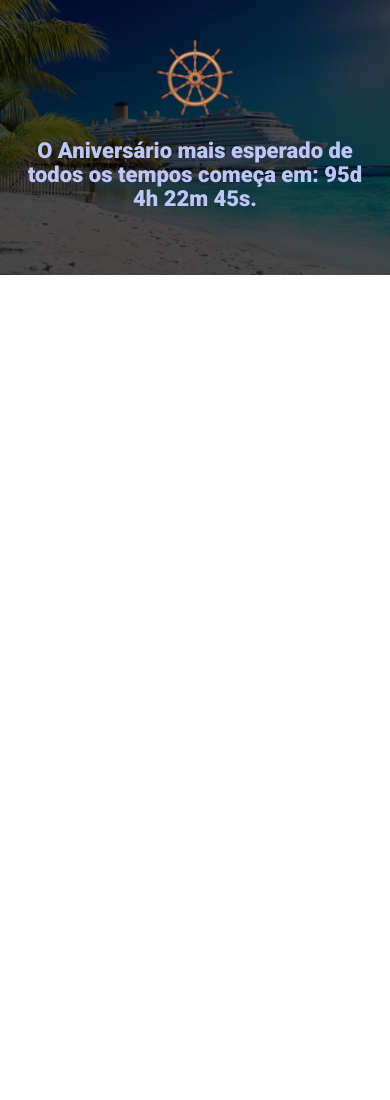
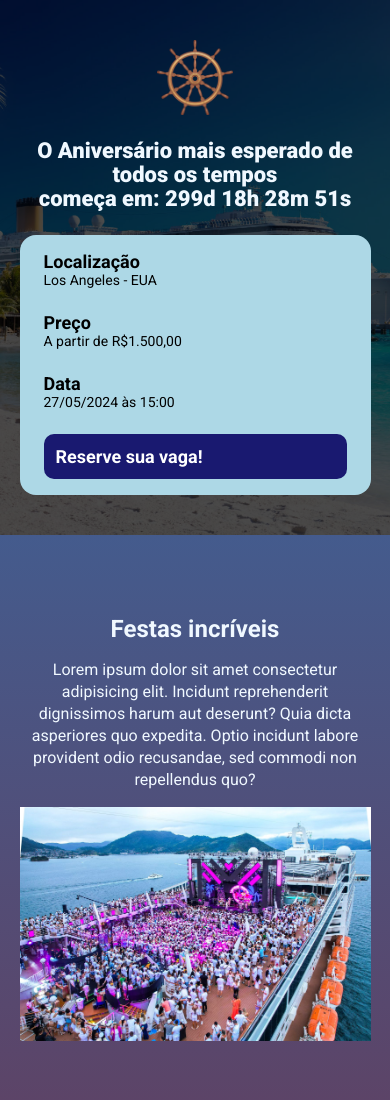
Before and after one commit to carlosevhs/evento_aniversario, a website built with Parcel: page src/index.html in a window 390 px wide. Shown: the top 1100 px of the page. Before the commit the page ends 844 px from the top, so only its background shows below. Built offline with nearby package versions, Linux system fonts and the light colour scheme.

Commit message:
criando a contagem regressiva

```diff
--- a/package.json
+++ b/package.json
@@ -2,9 +2,9 @@
   "name": "modulo-22-parcel-evento-ficticio",
   "version": "1.0.0",
   "description": "",
-  "main": "index.js",
   "scripts": {
     "dev": "parcel src/index.html src/styles/main.scss src/scripts/main.js",
+    "build": "parcel build src/index.html",
     "test": "echo \"Error: no test specified\" && exit 1"
   },
   "keywords": [],
--- a/src/index.html
+++ b/src/index.html
@@ -8,16 +8,75 @@
     <link rel="preconnect" href="https://fonts.gstatic.com" crossorigin>
     <link href="https://fonts.googleapis.com/css2?family=Lobster&family=Roboto:wght@400;700;900&display=swap" rel="stylesheet">
     <link rel="stylesheet" href="styles/main.scss">
+    <link rel="stylesheet" href="https://unpkg.com/aos@next/dist/aos.css" />
+
 </head>
 <body>
     <header class="hero">
         <div class="container">
             <img class="hero__logo" src="/src/images/leme.jpg" alt="leme">
             <p class="hero__text">
-                O Aniversário mais esperado de todos os tempos começa em: 95d 4h 22m 45s.
+                O Aniversário mais esperado de todos os tempos <br /><span id="contador"></span>
             </p>
+            <div class="infos-bar">
+                <ul class="infos-bar__infos">
+                    <li class="infos-bar__infos__item">
+                        <b>Localização</b>
+                        Los Angeles - EUA
+                    </li>
+                    <li class="infos-bar__infos__item">
+                        <b>Preço</b>
+                        A partir de R$1.500,00
+                    </li>
+                    <li class="infos-bar__infos__item">
+                        <b>Data</b>
+                        27/05/2024 às 15:00
+                    </li>
+                </ul>
+                <a class="button button--primary" href="#">
+                    Reserve sua vaga!
+                </a>
+            </div>
         </div>
     </header>
+
+    <section class="party party--festas">
+        <div class="container" data-aos="fade-right">
+            <div class="party__details">
+                <h2 class="party__details__title">Festas incríveis</h2>
+                <p class="party__details__description">
+                    Lorem ipsum dolor sit amet consectetur adipisicing elit. Incidunt reprehenderit dignissimos harum aut deserunt? Quia dicta asperiores quo expedita. Optio incidunt labore provident odio recusandae, sed commodi non repellendus quo?
+                </p>
+            </div>
+            <img class="party__image" src="./images/festa.jpg" alt="festa no cruzeiro">
+        </div>
+    </section>
+    <section class="party party--comida party--image-left">
+        <div class="container" data-aos="fade-left">
+            <div class="party__details">
+                <h2 class="party__details__title">Comida liberada 24 horas por dia</h2>
+                <p class="party__details__description">
+                    Lorem ipsum dolor sit amet consectetur adipisicing elit. Incidunt reprehenderit dignissimos harum aut deserunt? Quia dicta asperiores quo expedita. Optio incidunt labore provident odio recusandae, sed commodi non repellendus quo?
+                </p>
+            </div>
+            <img class="party__image" src="./images/cafe-da-manha.jpg" alt="festa no cruzeiro">
+        </div>
+    </section>
+    <section class="party party--bebida ">
+        <div class="container" data-aos="fade-right">
+            <div class="party__details">
+                <h2 class="party__details__title">As bebidas também estão inclusas</h2>
+                <p class="party__details__description">
+                    Lorem ipsum dolor sit amet consectetur adipisicing elit. Incidunt reprehenderit dignissimos harum aut deserunt? Quia dicta asperiores quo expedita. Optio incidunt labore provident odio recusandae, sed commodi non repellendus quo?
+                </p>
+            </div>
+            <img class="party__image" src="./images/bebidas.jpg" alt="festa no cruzeiro">
+        </div>
+    </section>
+
+
+
+    <script src="https://unpkg.com/aos@next/dist/aos.js"></script>
     <script src="scripts/main.js"></script>
 </body>
 
--- a/src/scripts/main.js
+++ b/src/scripts/main.js
@@ -1 +1,28 @@
-console.log("ola mundo");
+AOS.init();
+
+const dataDoEvento = new Date ("May 27, 2024 15:00:00");
+const timeStampDoEvento = dataDoEvento.getTime();
+
+const contaAsHoras = setInterval(function(){
+    const agora = new Date();
+    const timeStampAtual = agora.getTime();
+
+    const distanciaAteOEvento = timeStampDoEvento - timeStampAtual;
+
+    const diaEmMs = 1000 * 60 * 60 * 24 ;
+    const horaEmMs = 1000 * 60 * 60 ;
+    const minEmMs = 1000 * 60 ;
+
+    const diasAteOevento = Math.floor(distanciaAteOEvento / diaEmMs);
+    const horasAteOevento = Math.floor((distanciaAteOEvento % diaEmMs)/horaEmMs);
+    const minutosAteOevento = Math.floor((distanciaAteOEvento % horaEmMs)/minEmMs);
+    const segundosAteOevento = Math.floor((distanciaAteOEvento % minEmMs)/1000);
+
+    document.getElementById('contador').innerHTML = `começa em: ${diasAteOevento}d ${horasAteOevento}h ${minutosAteOevento}m ${segundosAteOevento}s`;
+
+    if (distanciaAteOEvento < 0) {
+        clearInterval(contaAsHoras);
+        document.getElementById('contador').innerHTML = `O navio ja partiu`
+    }
+
+},1000);
--- a/src/styles/_hero.scss
+++ b/src/styles/_hero.scss
@@ -1,7 +1,10 @@
+@use './variables';
+
 .hero {
     padding-top: 64px;
     padding-bottom: 100px;
     background-image: url(../images/cruzeiros-no-caribe.jpg);
+    background-position: center;
     background-repeat: no-repeat;
     background-size: cover;
     position: relative;
@@ -16,7 +19,7 @@
         left: 0;
         width: 100%;
         height: 100%;
-        background-color: #000;
+        background-color: variables.$corDeTextoSecundario;
         content: '';
         opacity: .7;
     }
--- /dev/null
+++ b/src/styles/_party.scss
@@ -0,0 +1,61 @@
+@use 'variables';
+
+.party {
+    padding: 80px 0;
+
+    &--festas {
+        background-image: linear-gradient(variables.$tom1,variables.$tom2);
+    }
+
+    &--comida {
+        background-image: linear-gradient(variables.$tom2,variables.$tom3);
+    }
+
+    &--bebida {
+        background-image: linear-gradient(variables.$tom3,variables.$tom4);
+    }
+
+    &--image-left {
+        .container {
+            flex-direction: row-reverse;
+        }
+    }
+
+    .container{
+        display: flex;
+        gap: 40px;
+    }
+
+    &__image {
+        max-width: 360px;
+    }
+
+    &__details {
+        &__title {
+            font-size: 24px;
+            font-weight: bold;
+            margin-bottom: 16px;
+        }
+
+        &__description {
+            line-height: 22px;
+        }
+
+    }
+
+    @media (max-width: 640px){
+        .container {
+            display: block;
+            text-align: center;
+        }
+
+        &__image {
+            width: 100%;
+            justify-content: center;
+        }
+
+        &__details {
+            margin-bottom: 16px;
+        }
+    }
+}
--- /dev/null
+++ b/src/styles/_variables.scss
@@ -0,0 +1,9 @@
+$corDeTexto: #F0F8FF;
+$corDeTextoSecundario: #000;
+$corDoBotao: #191970;
+$corDeFundoInfo: #ADD8E6;
+
+$tom1: #445b8d;
+$tom2: #5d4366;
+$tom3: #ff6e01;
+$tom4: #fd3411;
--- /dev/null
+++ b/src/styles/components/_buttons.scss
@@ -0,0 +1,29 @@
+@use '../variables';
+
+.button {
+    padding: 12px;
+    font-size: 18px;
+    font-weight: bold;
+    border-radius: 10px;
+    text-decoration: none;
+    text-align: center;
+    white-space: nowrap;
+
+
+    &--primary {
+        color: #fff;
+        background-color: variables.$corDoBotao;
+    }
+
+    @media (max-width: 640px){
+        display: block;
+        width: 100%;
+        align-items: center;
+
+    }
+
+    @media (max-width: 1024px){
+        display: flex;
+        align-items: center;
+    }
+}
--- /dev/null
+++ b/src/styles/components/_info_bar.scss
@@ -0,0 +1,44 @@
+@use '../variables';
+
+.infos-bar {
+    padding: 16px 24px;
+    background-color: variables.$corDeFundoInfo;
+    display: flex;
+    justify-content: space-between;
+    border-radius: 16px;
+
+    &__infos {
+        display: flex;
+        gap: 40px;
+
+        &__item {
+            font-size: 14px;
+            color: variables.$corDeTextoSecundario;
+
+            b {
+                font-size: 18px;
+                display: block;
+                color: variables.$corDeTextoSecundario;
+            }
+        }
+    }
+
+    @media (max-width: 640px) {
+        display: block;
+
+        &__infos {
+            display: block;
+
+            &__item {
+                margin-bottom: 24px;
+            }
+        }
+    }
+
+    @media (max-width: 1024px) {
+
+        &__infos {
+            gap: 16px;
+        }
+    }
+}
--- a/src/styles/main.scss
+++ b/src/styles/main.scss
@@ -1,11 +1,19 @@
 @use 'hero';
+@use './components/info_bar';
+@use './components/buttons';
+@use 'party';
+@use 'variables';
+
+
 
 *{
     margin: 0;
     padding: 0;
     box-sizing: border-box;
     font-family: roboto, sans-serif;
-    color: rgb(189, 198, 248);
+    color: variables.$corDeTexto;
+    list-style: none;
+
 }
 
 .container {
```
